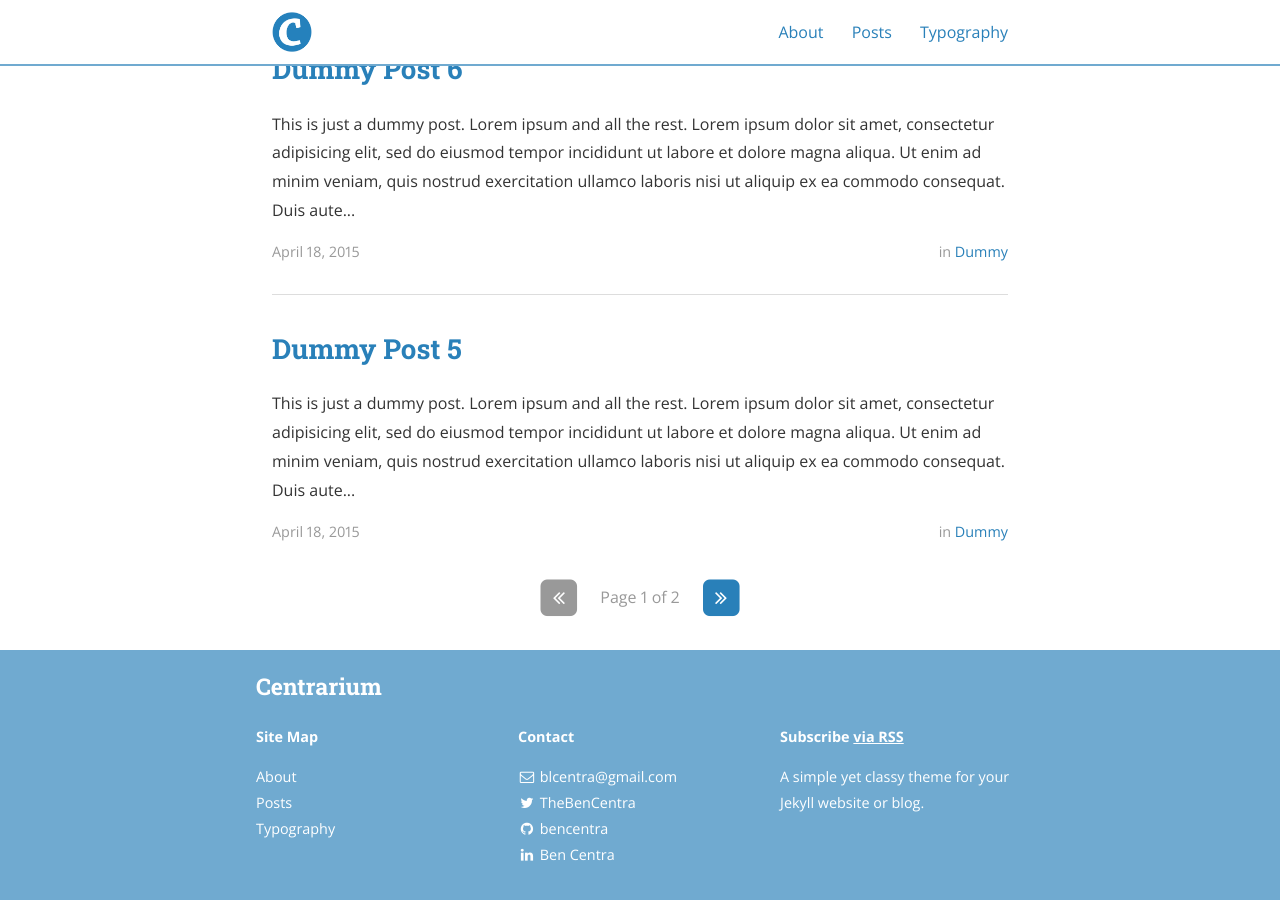
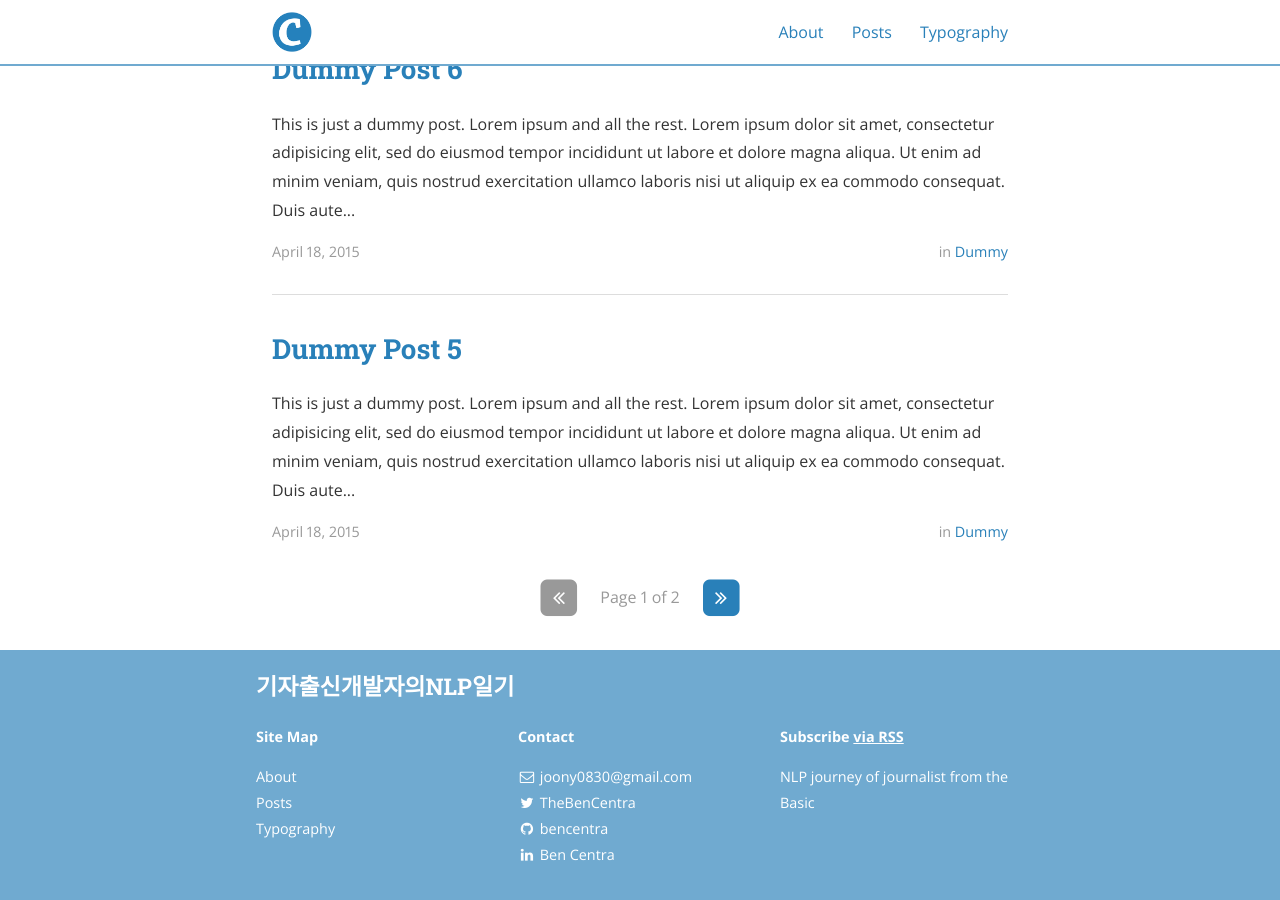
Before and after one commit to Makeitshort/Makeitshort.github.io, a Jekyll site: the page built from index.html, in a window 1280 px wide and 900 px high, scrolled down 1275 px. Built offline with Jekyll 4.4.1, drawn with Linux system fonts in a browser that asks for light colours; nearby versions of some CDN libraries; the list of posts is cut into pages by our own code; some of the changed text lies outside the part shown.

Commit message:
Update _config.yml

```diff
--- a/_config.yml
+++ b/_config.yml
@@ -9,15 +9,11 @@
   - "/vendor/"
 
 # Site settings
-title: Centrarium
-subtitle: "A simple yet classy theme for your Jekyll website or blog"
-email: blcentra@gmail.com
-name: Ben Centra
-description: >
-  A simple yet classy theme for your Jekyll website or blog.
-# Base URL of site (i.e. /blog). It should always start with a slash,
-# and never end with a slash. Set it to a blank value if hosting at the
-# root of your server.
+title: 기자출신개발자의NLP일기
+subtitle: "NLP journey of journalist"
+email: joony0830@gmail.com
+name: Junyup Lee
+description: 'NLP journey of journalist from the Basic'
 baseurl: "" # the subpath of your site, e.g. /blog/
 url: "https://Makeitshort.github.io" # the base hostname & protocol for your site
 cover: "/assets/header_image.jpg"
```
